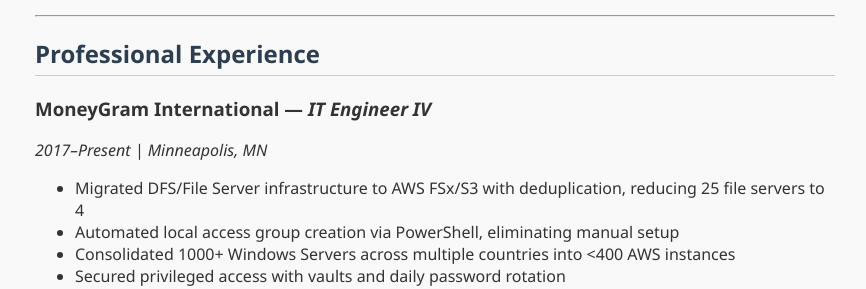
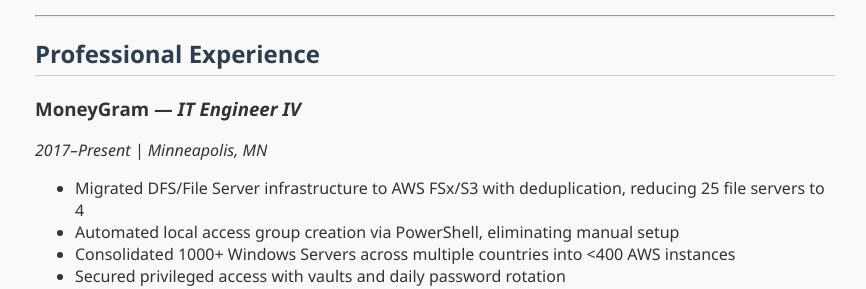
Before and after one commit to jpskelly/jpskelly.github.io, a Jekyll site: the page built from docs/index.md, in a window 1280 px wide. Shown: the part 516-805 px from the top of the page, without its empty margins (205-1071 px from the left). Built offline with Jekyll 4.4.1, drawn with Linux system fonts in a browser that asks for light colours.

Commit message:
Update index.md

```diff
--- a/docs/index.md
+++ b/docs/index.md
@@ -24,7 +24,7 @@ Seasoned IT professional with 20+ years of experience in enterprise systems, clo
 
 ## Professional Experience
 
-### MoneyGram International — *IT Engineer IV*
+### MoneyGram — *IT Engineer IV*
 *2017–Present | Minneapolis, MN*
 - Migrated DFS/File Server infrastructure to AWS FSx/S3 with deduplication, reducing 25 file servers to 4
 - Automated local access group creation via PowerShell, eliminating manual setup
```
